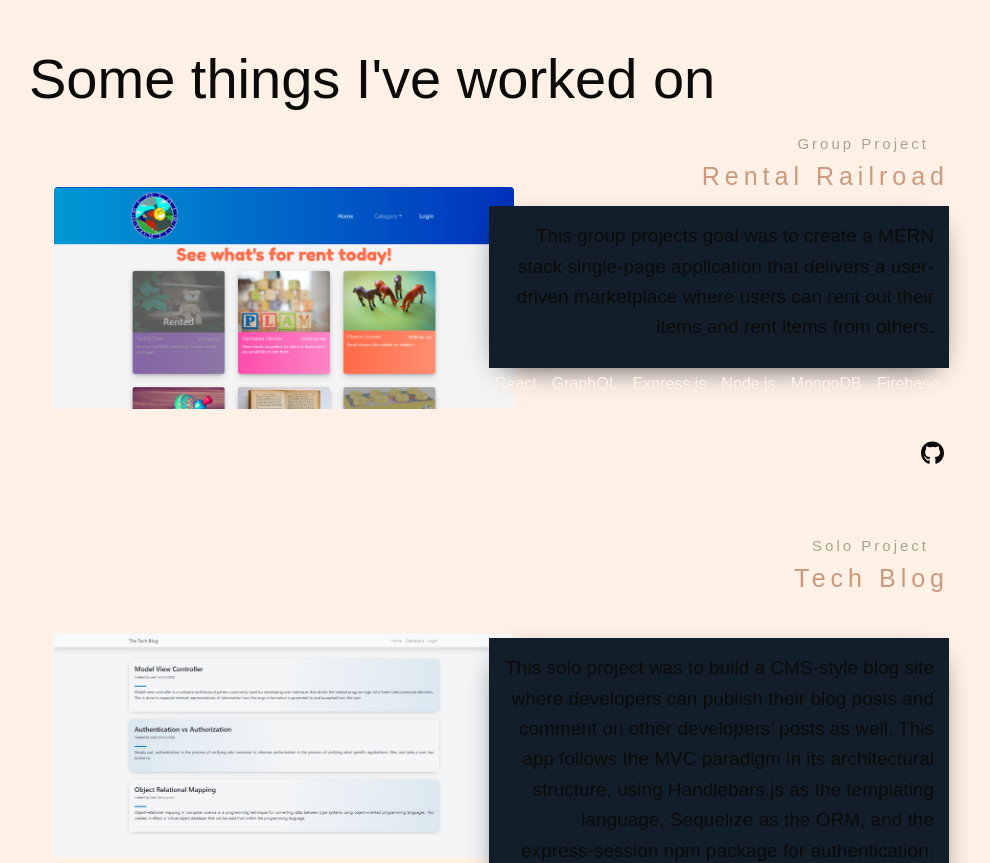
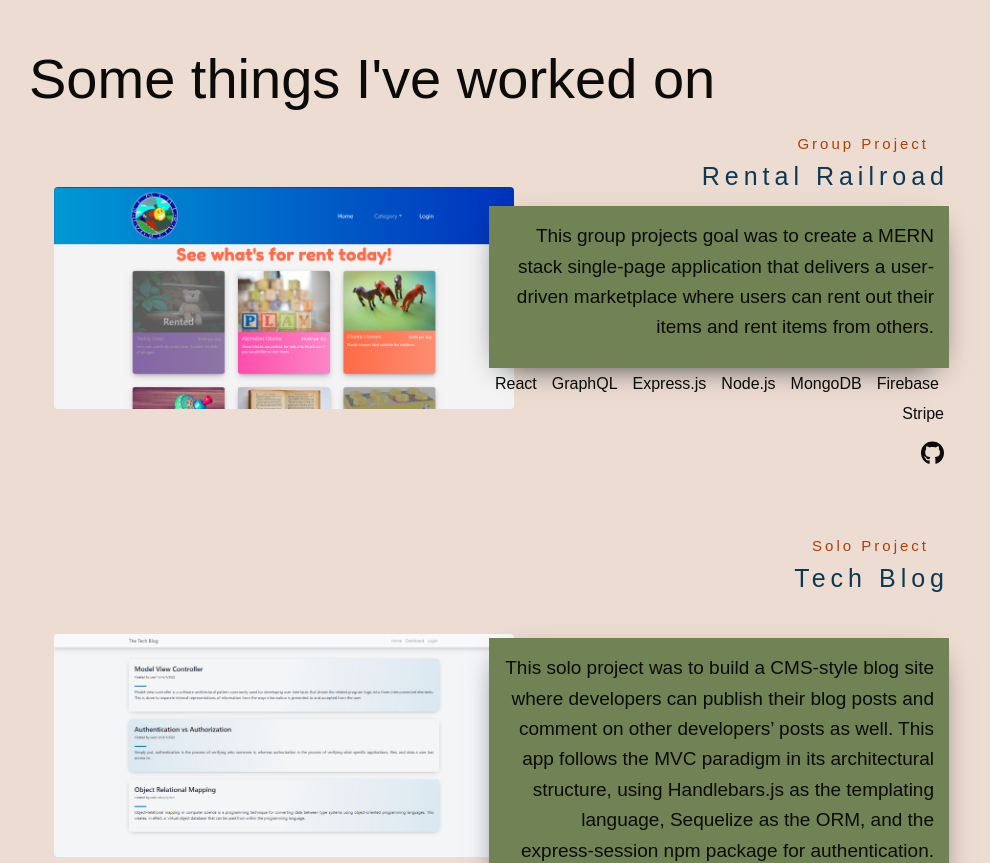
Before and after one commit to struelensc/react-portfolio, a React (Create React App) app: page / in a window 1280 px wide. Shown: the part 1580-2443 px from the top of the page, without its empty margins (151-1141 px from the left). Built offline with nearby package versions, Linux system fonts and the light colour scheme; a web font is replaced by a local one.

Commit message:
updated element colors

```diff
--- a/src/index.css
+++ b/src/index.css
@@ -1,11 +1,11 @@
 /* General styling */
 
 :root {
-  --lighter: #fff1e6;
+  --lighter: #eddcd2;
   --dark: #0b0b09;
-  --mainAccent: #cb997e; /*pink*/
-  --secondaryAccent: #a5a58d; /*darkorange*/
-  --tertiaryAccents: #d8e2dc; /*green*/
+  --mainAccent: #0b3954; /*pink*/
+  --secondaryAccent: #718355; /*darkorange*/
+  --tertiaryAccents: #af3f05; /*green*/
 }
 
 html {
--- a/src/styles/portfolio.css
+++ b/src/styles/portfolio.css
@@ -7,7 +7,7 @@
 }
 
 .project-content .projectType {
-  color: var(--secondaryAccent);
+  color: var(--tertiaryAccents);
   font-size: 15px;
   letter-spacing: 0.2em;
 }
@@ -37,7 +37,7 @@
 
 .project-content li {
   font-size: 16px;
-  color: var(--lighter);
+  color: var(--dark);
 }
 
 .projectImage {
@@ -52,7 +52,7 @@
 
 .project-description {
   box-shadow: 0 10px 30px -15px #0c141d;
-  background-color: #121f2b;
+  background-color: var(--secondaryAccent);
 }
 
 .project-content .icon {
--- a/src/styles/skills.css
+++ b/src/styles/skills.css
@@ -13,11 +13,11 @@
 
 #skills li {
   font-size: 19px;
-  color: var(--lighter);
+  color: var(--mainAccent);
 }
 
 #skills li:hover {
-  color: var(--mainAccent);
+  color: var(--secondaryAccent);
   transition: color 0.5s;
 }
 
```
